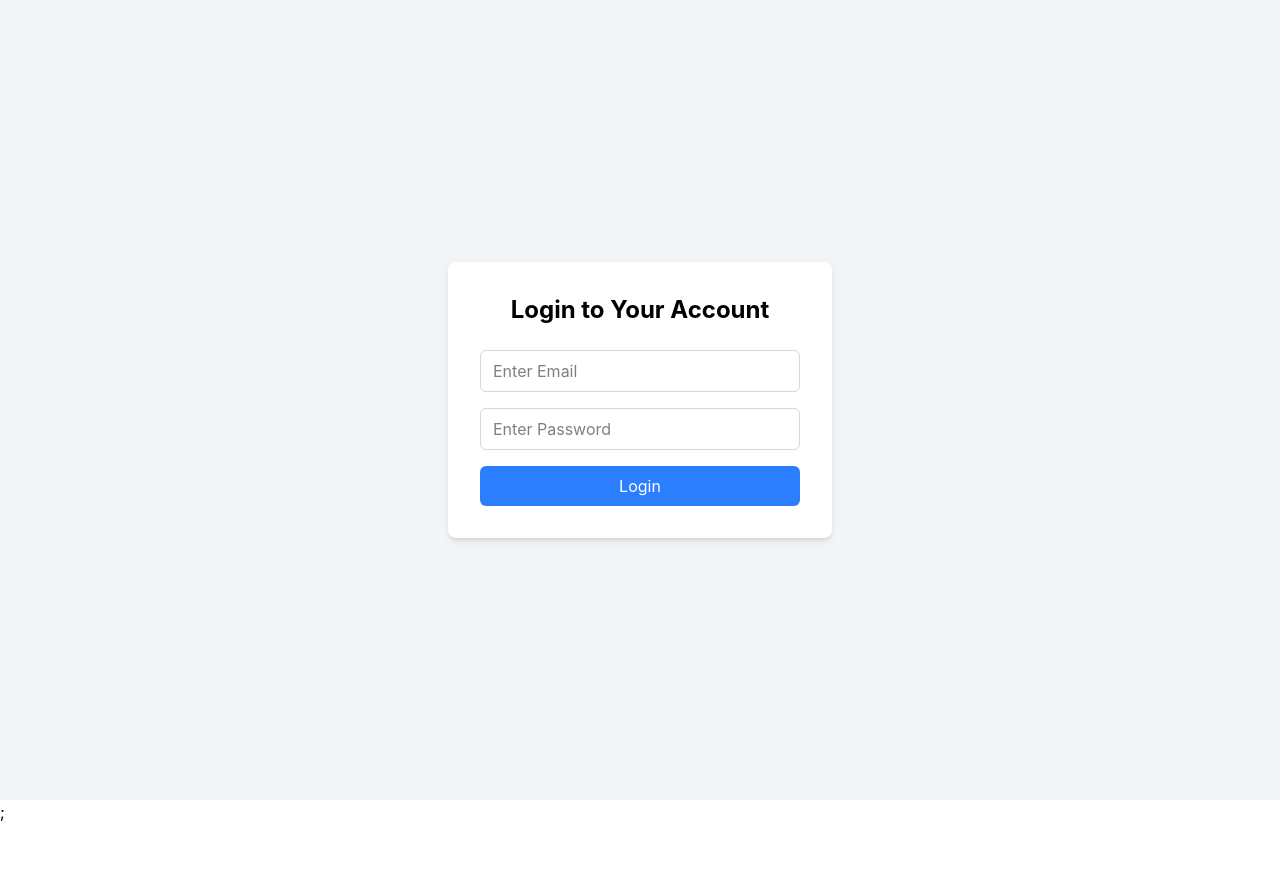
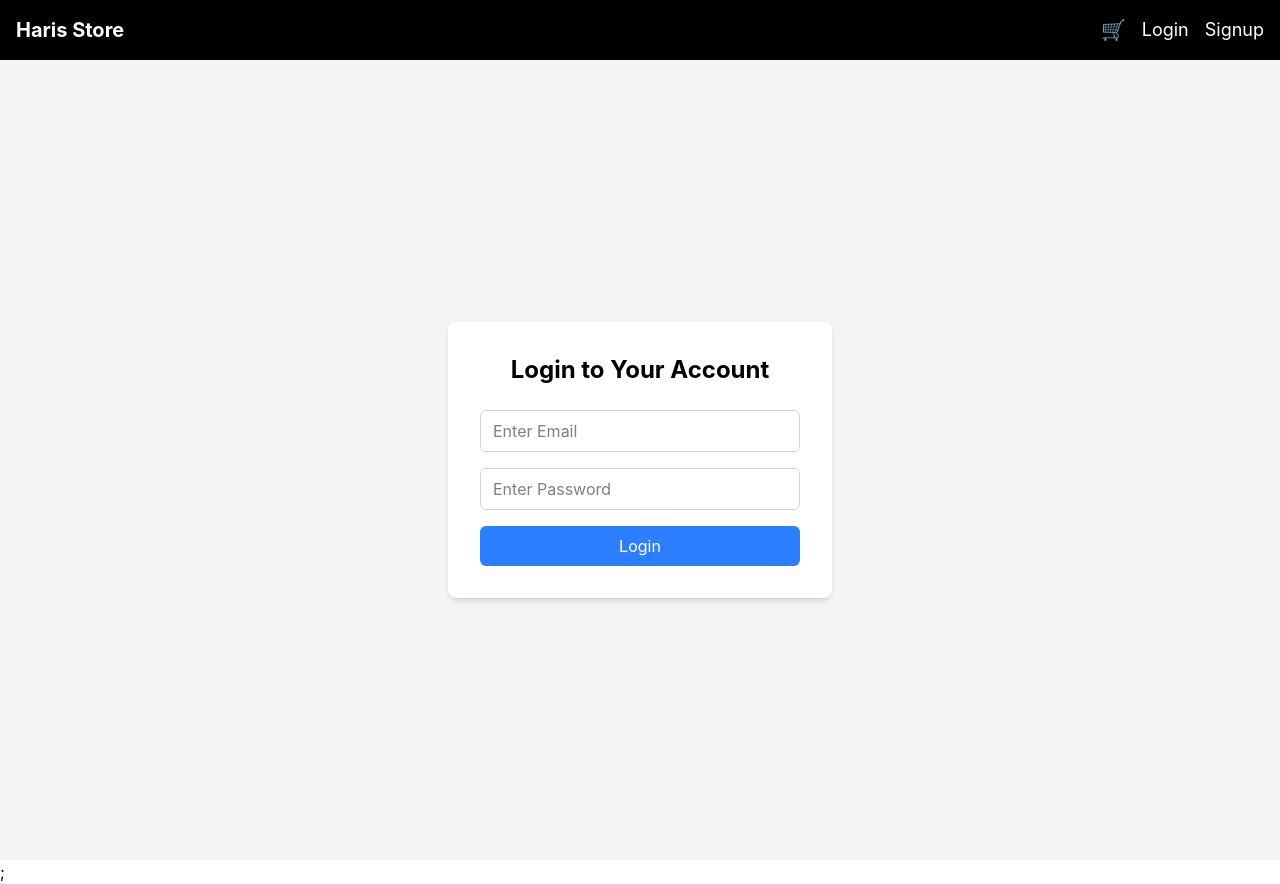
Before and after one commit to haris379/mern-ecommerce-project, a React app in the folder frontend/: page /login in a window 1280 px wide. Before the commit the page ends 824 px from the top, so only its background shows below. Built offline with nearby package versions, Linux system fonts and the light colour scheme; the HTML template or start-up script is replaced by a standard one.

Commit message:
Added a Navbar

```diff
--- a/frontend/src/App.jsx
+++ b/frontend/src/App.jsx
@@ -1,4 +1,4 @@
-import { createBrowserRouter, RouterProvider } from "react-router";
+import { createBrowserRouter, Outlet, RouterProvider } from "react-router";
 import Home from "./Pages/Home";
 import Login from "./Pages/Login";
 import Signup from "./Pages/Signup";
@@ -6,8 +6,21 @@ import ProductDetails from "./Pages/productDetails";
 import ProductList from "./admin/ProductList";
 import AddPrduct from "./admin/AddPrduct";
 import EditProduct from "./admin/EditProduct";
+import Navbar from "./components/Navbar";
+
+function Layout() {
+  return (
+    <>
+      <Navbar />
+      <Outlet />
+    </>
+  );
+}
 
 const routerPath = createBrowserRouter([
+  {
+    element: <Layout />,
+    children: [
       { path: "/", element: <Home /> },
       { path: "/signup", element: <Signup /> },
       { path: "/login", element: <Login /> },
@@ -16,6 +29,8 @@ const routerPath = createBrowserRouter([
       { path: "/admin/products", element: <ProductList /> },
       { path: "/admin/products/add", element: <AddPrduct /> },
       { path: "/admin/products/update/:id", element: <EditProduct /> },
+    ],
+  },
 ]);
 
 export default function App() {
--- a/frontend/src/Pages/Login.jsx
+++ b/frontend/src/Pages/Login.jsx
@@ -24,6 +24,8 @@ const Login = () => {
 
       // Save token to Local Storage
       localStorage.setItem("token", respone.data.token);
+      localStorage.setItem("userId", respone.data.user.id);
+
       setMsg("Login Successful");
 
       // Redirect to Home
--- /dev/null
+++ b/frontend/src/components/Navbar.jsx
@@ -0,0 +1,77 @@
+import React, { useState, useEffect } from "react";
+import { Link, useNavigate } from "react-router";
+import api from "../api/axios";
+
+const Navbar = () => {
+  const navigate = useNavigate();
+  const [cartCount, setCartCount] = useState(0);
+  const userId = localStorage.getItem("userId");
+
+  useEffect(() => {
+    const loadCart = async () => {
+      if (!userId) return setCartCount(0);
+
+      const response = await api.get(`/cart/${userId}`);
+      const total = response.data.items.reduce((sum, item) => {
+        return sum + item.quantity;
+      }, 0);
+      setCartCount(total);
+    };
+    loadCart();
+    window.addEventListener("cartUpdated", loadCart);
+
+    return () => {
+      window.removeEventListener("cartUpdated", loadCart);
+    };
+  }, [userId]);
+
+  const logout = () => {
+    localStorage.clear();
+    setCartCount(0);
+    navigate("/login");
+  };
+
+  return (
+    <>
+      <nav className="flex justify-between p-4 shadow bg-black text-white">
+        <Link to="/" className="font-bold text-xl">
+          Haris Store
+        </Link>
+        <div className="flex gap-4 items-center">
+          <Link to="/cart" className="relativet text-xl">
+            🛒
+            {cartCount > 0 && (
+              <span className="absolute -top-2 -right-2 bg-red-600 text-white text-xs px-1 rounded">
+                {cartCount}
+              </span>
+            )}
+          </Link>
+          {!userId ? (
+            <>
+              <Link
+                to="/login"
+                className="
+                text-lg"
+              >
+                Login
+              </Link>
+              <Link
+                to="/signup"
+                className="
+                text-lg"
+              >
+                Signup
+              </Link>
+            </>
+          ) : (
+            <button onClick={logout} className="text-lg">
+              Logout
+            </button>
+          )}
+        </div>
+      </nav>
+    </>
+  );
+};
+
+export default Navbar;
--- a/frontend/src/main.jsx
+++ b/frontend/src/main.jsx
@@ -2,7 +2,6 @@ import { StrictMode } from "react";
 import { createRoot } from "react-dom/client";
 import "./index.css";
 import App from "./App.jsx";
-// import "bootstrap/dist/css/bootstrap.min.css";
 
 createRoot(document.getElementById("root")).render(
   <StrictMode>
```
Lines whose indentation alone changed are shown as unchanged.
